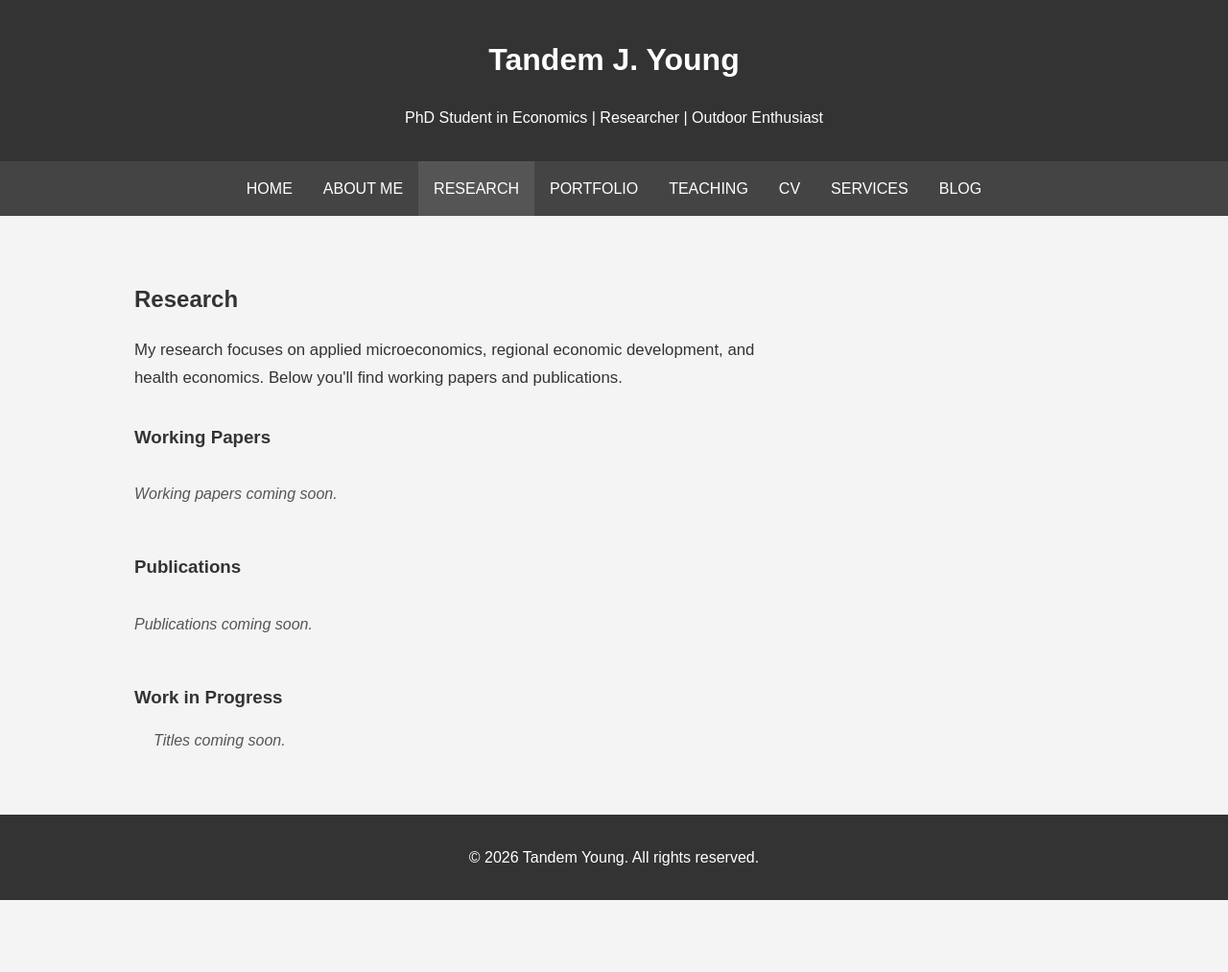
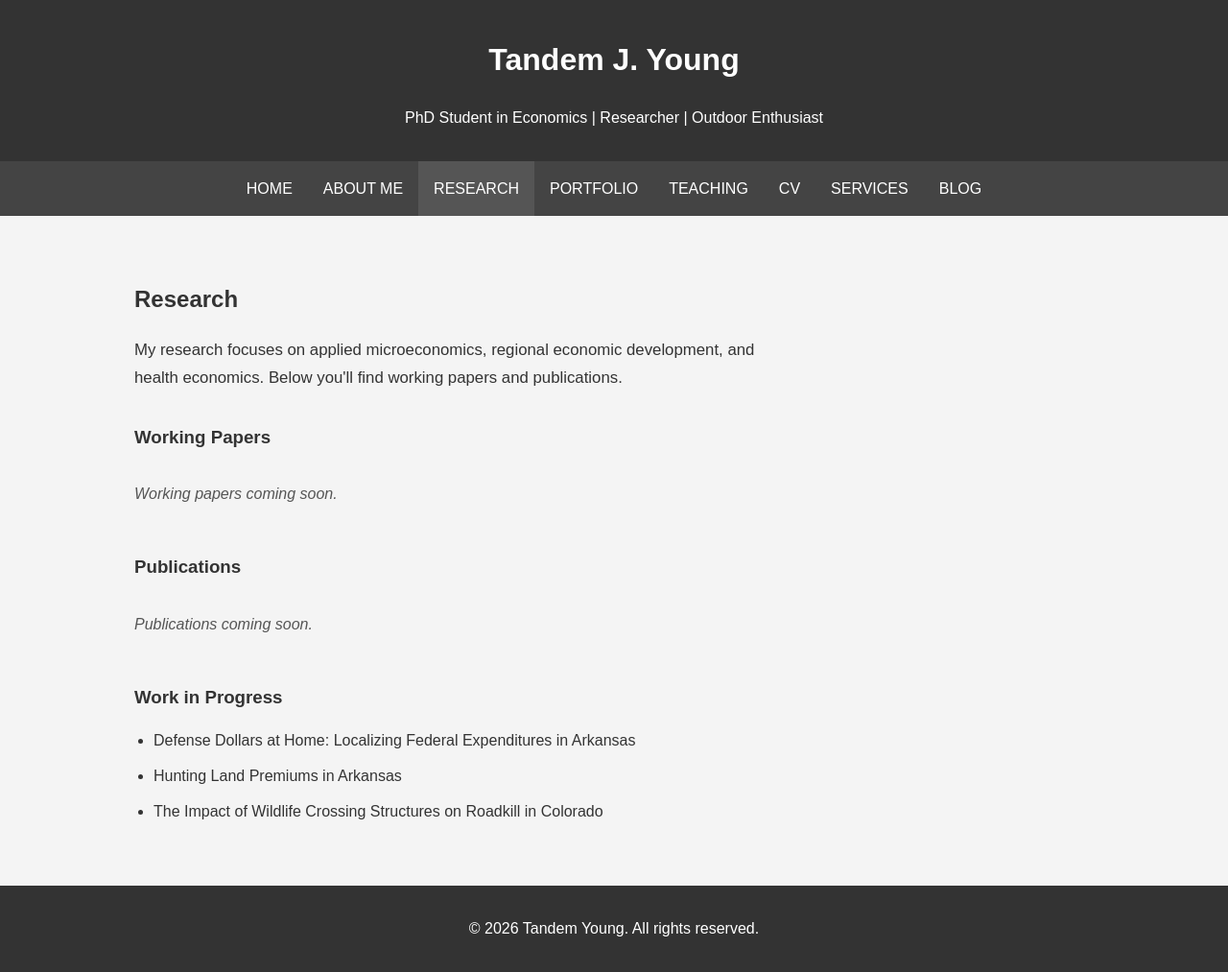
Before and after one commit to TandemYoung/tandemyoung.github.io, a Jekyll site: the page built from research.html, in a window 1280 px wide. Shown: the whole page at 96% size. Built offline with Jekyll 4.4.1, drawn with Linux system fonts in a browser that asks for light colours; before the commit the page ends 938 px from its top, so only the background shows below that.

Commit message:
Add work in progress titles to Research page
https://claude.ai/code/session_01TWzAaDgZZHNXmMJ15DaeHY

```diff
--- a/research.html
+++ b/research.html
@@ -50,10 +50,8 @@ title: Tandem Young - Research
 
   <h3>Work in Progress</h3>
   <ul class="wip-list">
-    <p class="placeholder-text">Titles coming soon.</p>
-    <!--
-    <li>Paper Title Here</li>
-    <li>Another Paper Title Here</li>
-    -->
+    <li>Defense Dollars at Home: Localizing Federal Expenditures in Arkansas</li>
+    <li>Hunting Land Premiums in Arkansas</li>
+    <li>The Impact of Wildlife Crossing Structures on Roadkill in Colorado</li>
   </ul>
 </section>
```
